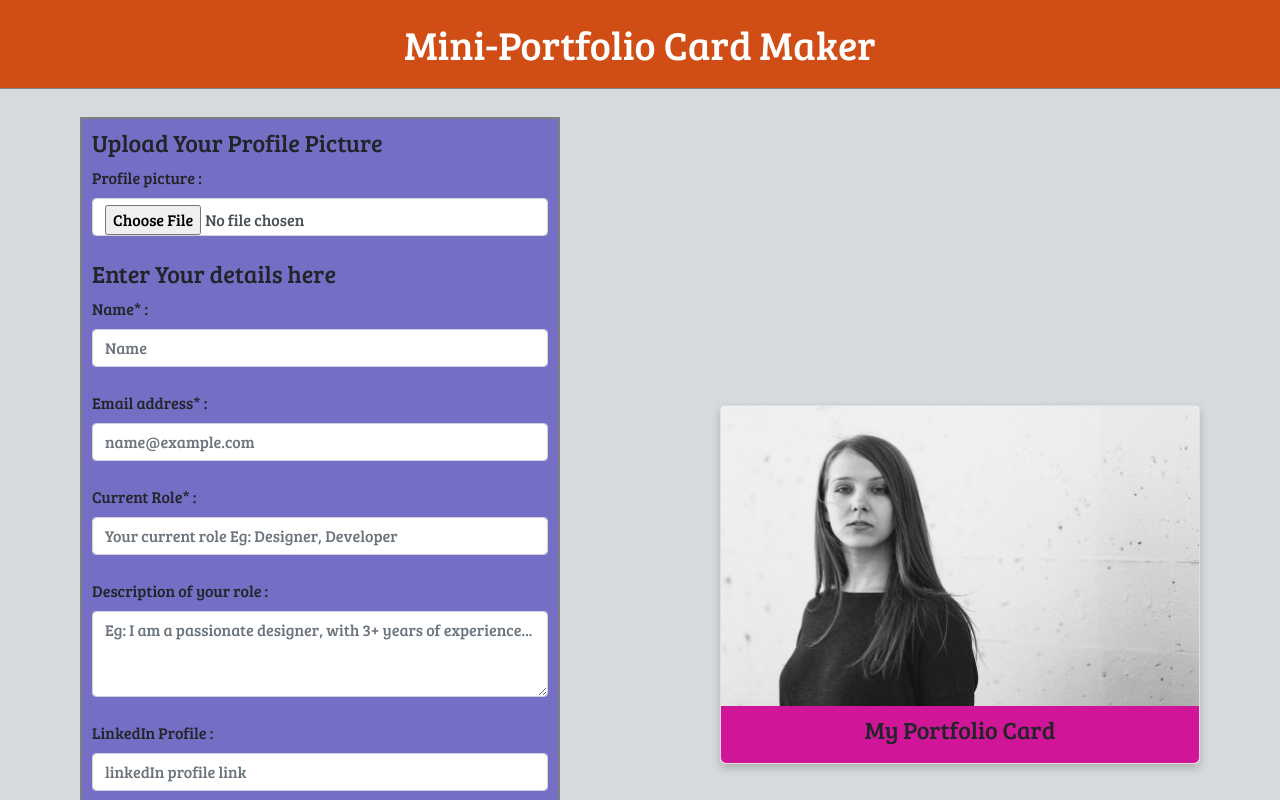
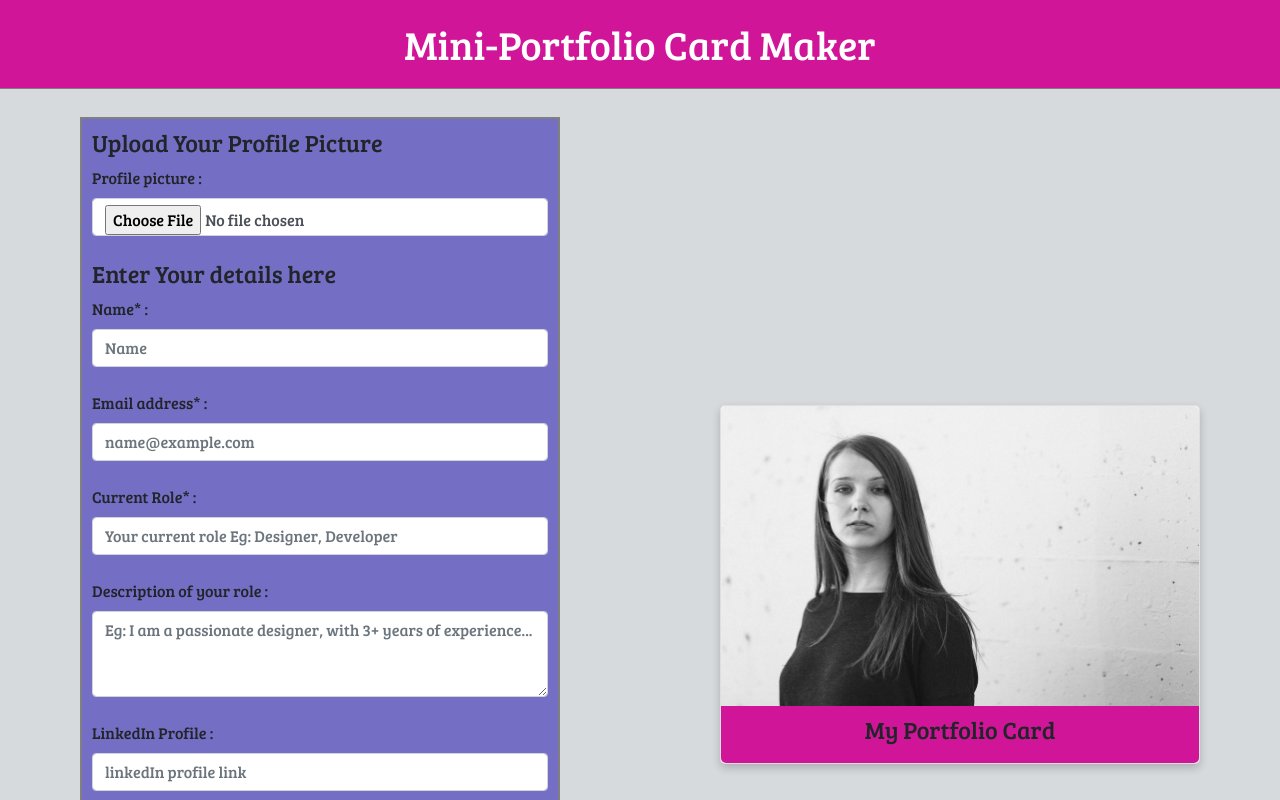
Before and after one commit to shamseena-dev/mini-portfolio-card-maker, a plain HTML site: page index.html in a window 1280 px wide. Shown: the top 800 px of the page. Drawn offline with nearby package versions, Linux system fonts and the light colour scheme.

Commit message:
Update style.css

```diff
--- a/style.css
+++ b/style.css
@@ -6,7 +6,7 @@ body{
 .header1{
    padding:20px;
    color: white;
-   background-color: #d04e15;
+   background-color: #d01599;
    border-bottom: 1px solid grey;
 
  }
```
